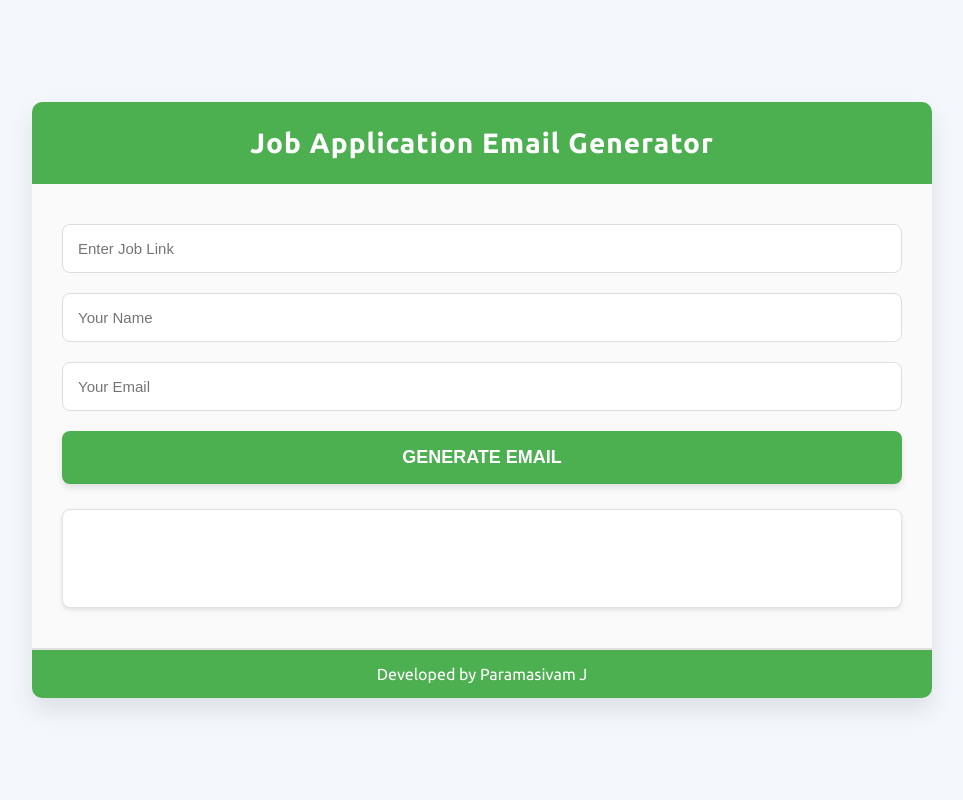
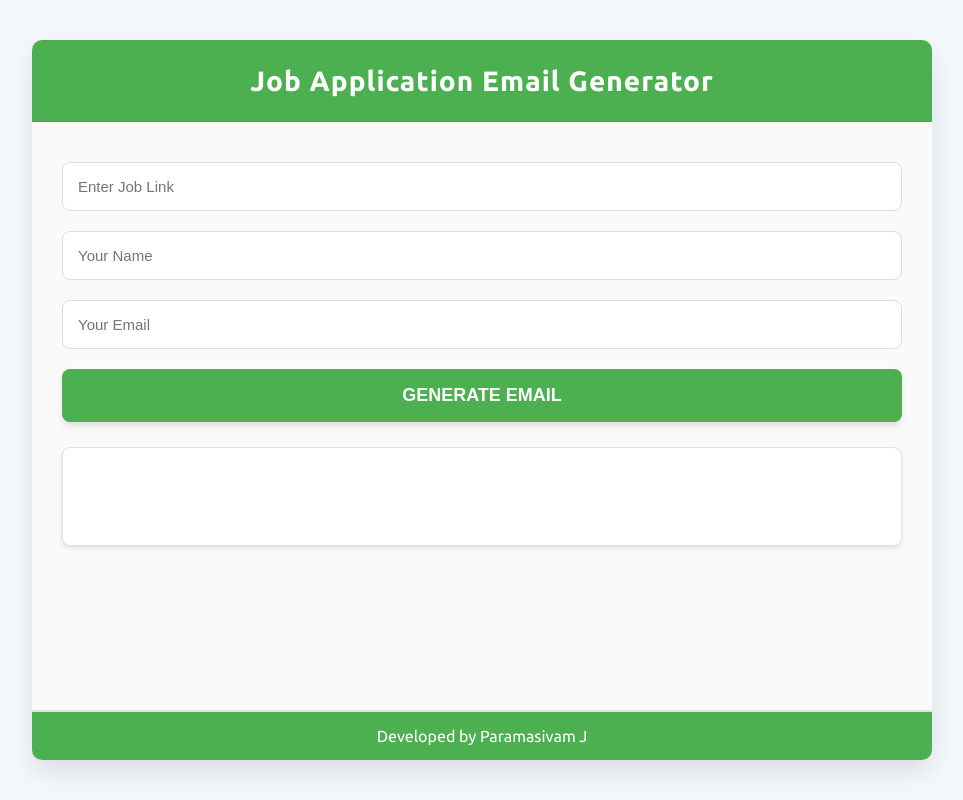
Before and after one commit to ParamasivamJ/Job-email-generator, a Flask app: page / in a window 1280 px wide. Shown: the whole page, without its empty margins (158-1121 px from the left). Run offline with Flask 3, Linux system fonts and the light colour scheme.

Commit message:
updated UI

```diff
--- a/templates/chatbot.html
+++ b/templates/chatbot.html
@@ -32,6 +32,8 @@
             box-shadow: 0 12px 24px rgba(0, 0, 0, 0.1);
             display: flex;
             flex-direction: column;
+            overflow: hidden;
+            height: 90vh; /* Fixed container height */
             overflow: hidden;
         }
 
```
